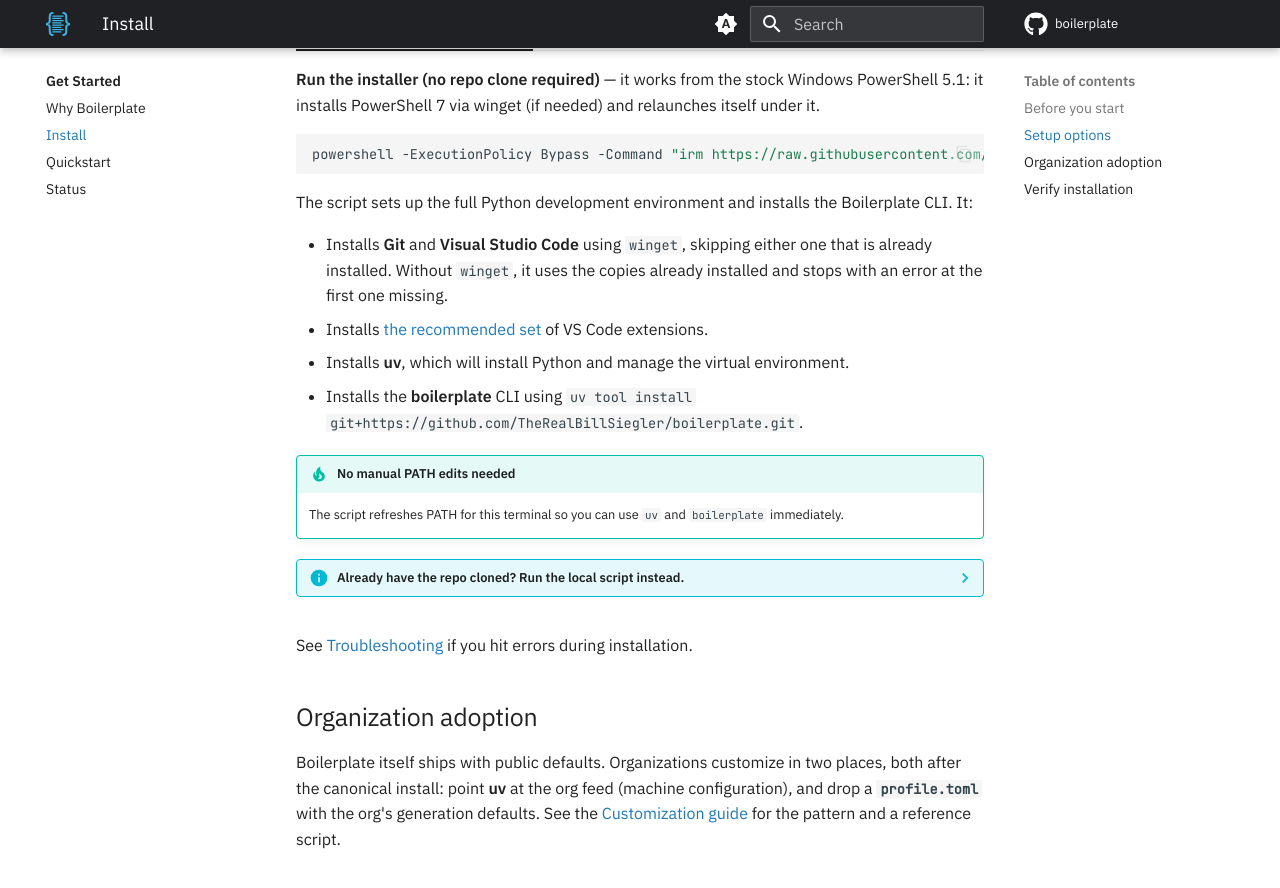
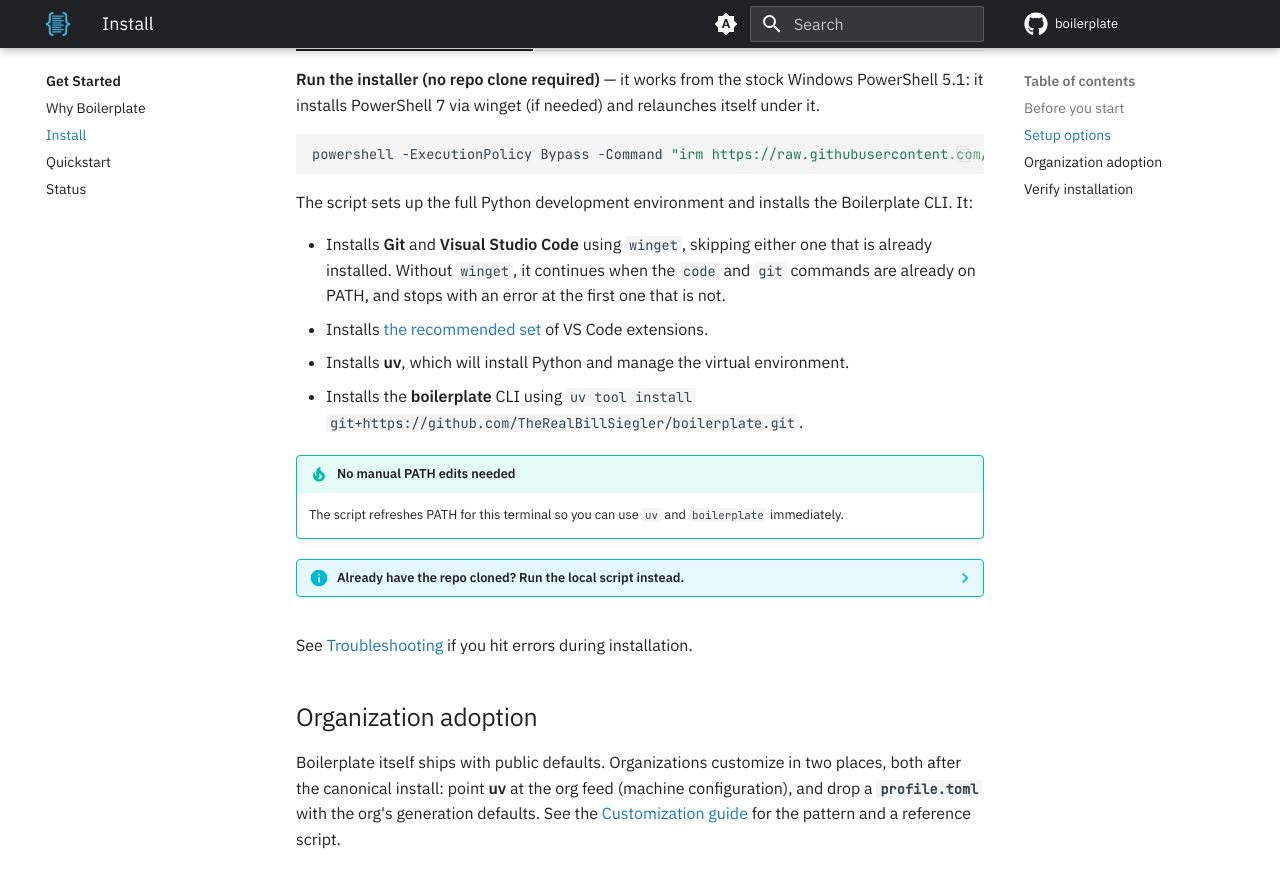
Before and after one commit to TheRealBillSiegler/boilerplate, an MkDocs documentation site: the page built from docs/install.md, in a window 1280 px wide and 900 px high, scrolled down 1002 px. Shown: the top 888 px of the window. Built offline with MkDocs 1.6.1 and Material for MkDocs 9.7.7, drawn with Linux system fonts in a browser that asks for light colours; comment, search, counter and statistics services are not loaded; the version menu is left out.

Commit message:
docs(install): say the no-winget path needs code and git on PATH
Without winget, Install-Tool refreshes PATH and continues only when the
tool's command is on it, so a copy that is installed but not on PATH
stops the script. The install guide and the script's help said copies
already installed were used.

Co-Authored-By: Claude Opus 5.5 <noreply@anthropic.com>

```diff
--- a/docs/install.md
+++ b/docs/install.md
@@ -31,7 +31,7 @@ Set up the **Boilerplate** Python Development Environment on Windows, macOS, or
 
         The script sets up the full Python development environment and installs the Boilerplate CLI. It:
 
-        - Installs **Git** and **Visual Studio Code** using `winget`, skipping either one that is already installed. Without `winget`, it uses the copies already installed and stops with an error at the first one missing.
+        - Installs **Git** and **Visual Studio Code** using `winget`, skipping either one that is already installed. Without `winget`, it continues when the `code` and `git` commands are already on PATH, and stops with an error at the first one that is not.
         - Installs [the recommended set](environment/vscode.md#recommended-extensions) of VS Code extensions.
         - Installs **uv**, which will install Python and manage the virtual environment.
         - Installs the **boilerplate** CLI using `uv tool install git+https://github.com/TheRealBillSiegler/boilerplate.git`.
```
Also changed, not shown: 1 other file.
